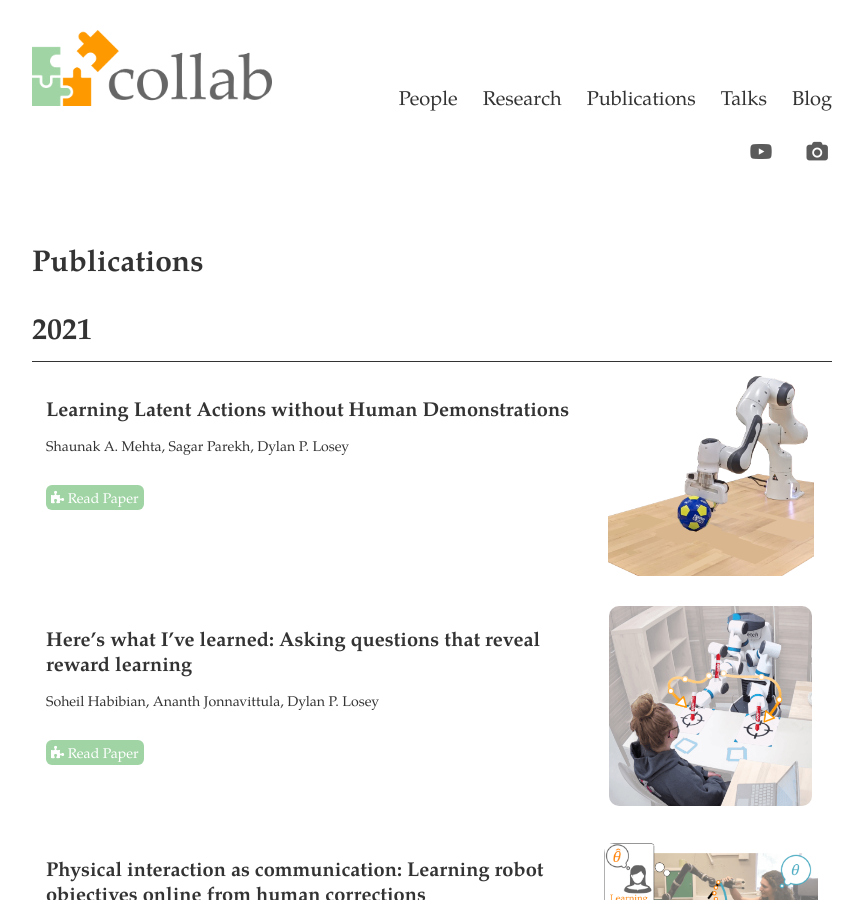
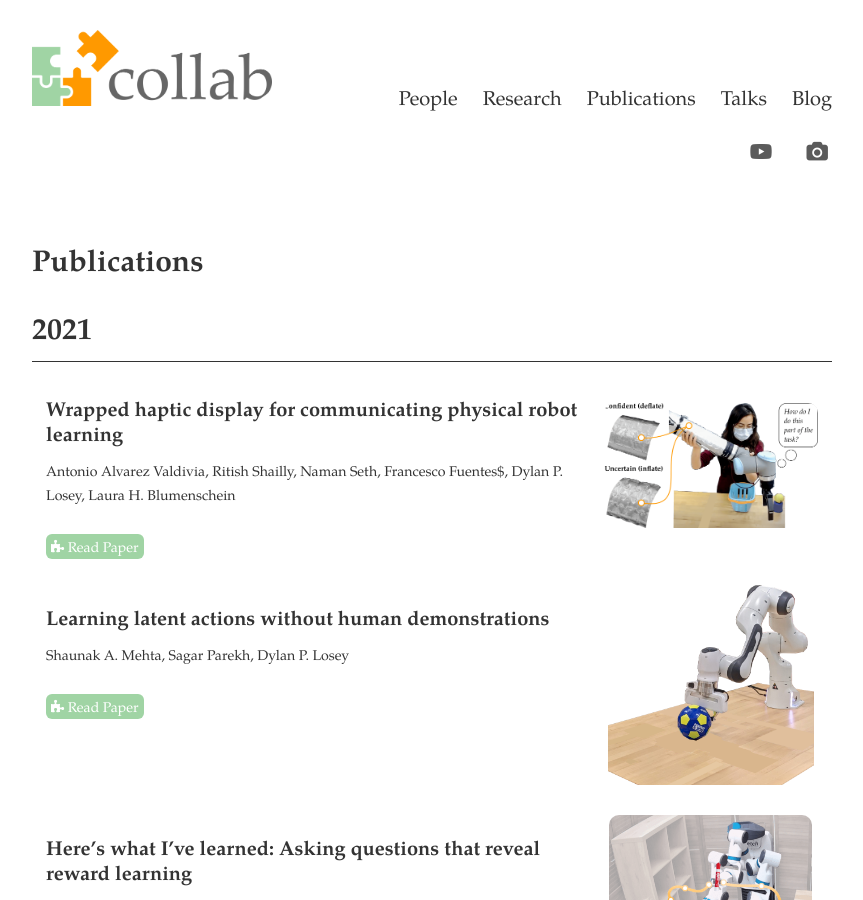
Before and after one commit to VT-Collab/vt-collab.github.io, a Jekyll site: the page built from publications.html, in a window 1280 px wide and 900 px high. Shown: the whole window, without its empty margins (208-1071 px from the left). Built offline with Jekyll 4.4.1, drawn with Linux system fonts in a browser that asks for light colours; nearby versions of some CDN libraries.

Commit message:
robosoft submission

```diff
--- a/_data/publications.yml
+++ b/_data/publications.yml
@@ -1,4 +1,12 @@
-- title: "Learning Latent Actions without Human Demonstrations"
+- title: "Wrapped haptic display for communicating physical robot learning"
+  authors: Antonio Alvarez Valdivia, Ritish Shailly, Naman Seth, Francesco Fuentes$, Dylan P. Losey, Laura H. Blumenschein
+  venue: ""
+  year: 2021
+  note: ""
+  pdf: /pdfs/valdivia_robosoft2022.pdf
+  figure: /images/publications/valdivia_robosoft2022.png
+
+- title: "Learning latent actions without human demonstrations"
   authors: Shaunak A. Mehta, Sagar Parekh, Dylan P. Losey
   venue: ""
   year: 2021
```
Also changed, not shown: images/publications/valdivia_robosoft2022.png (added), 1 other file.
